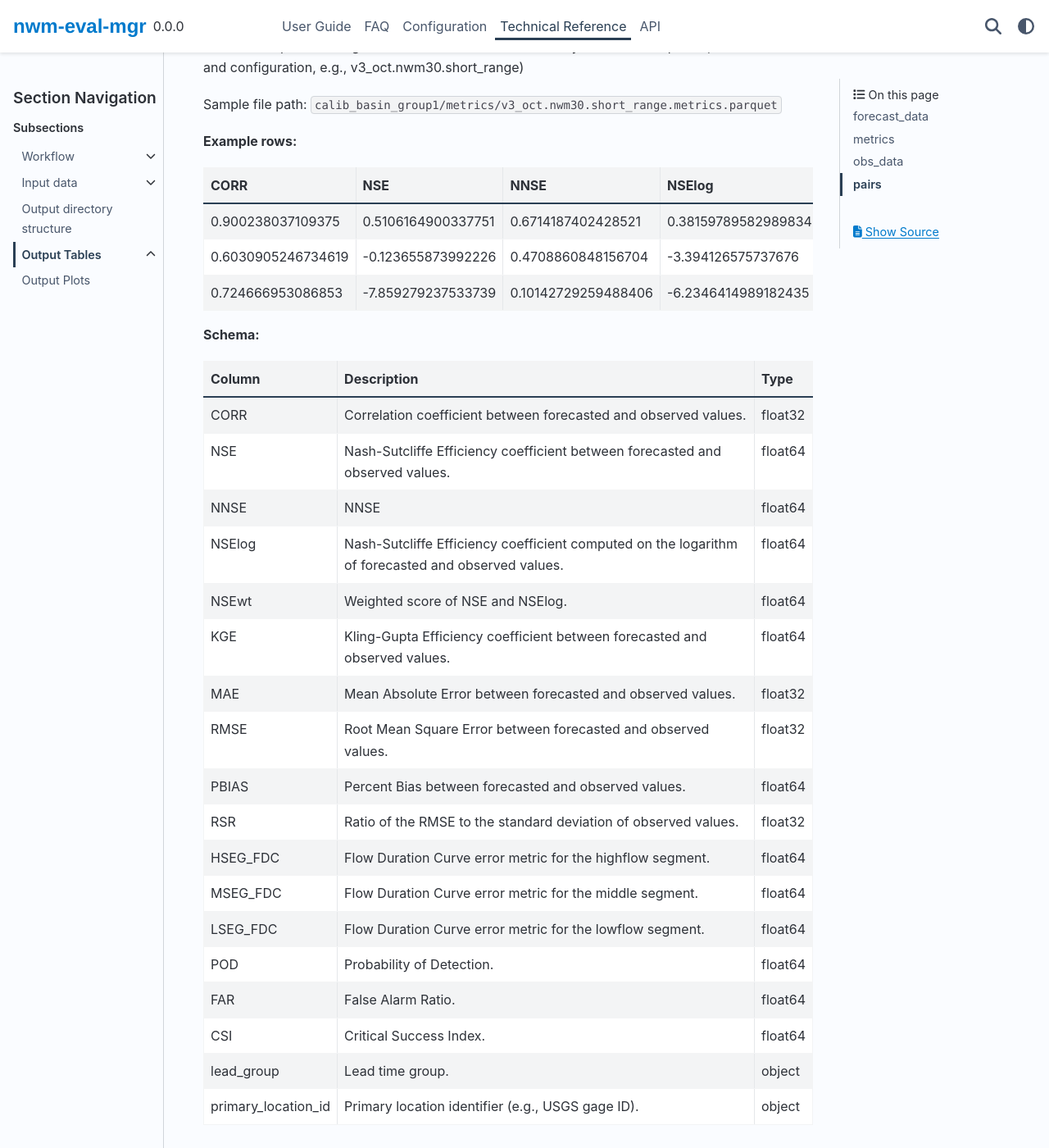
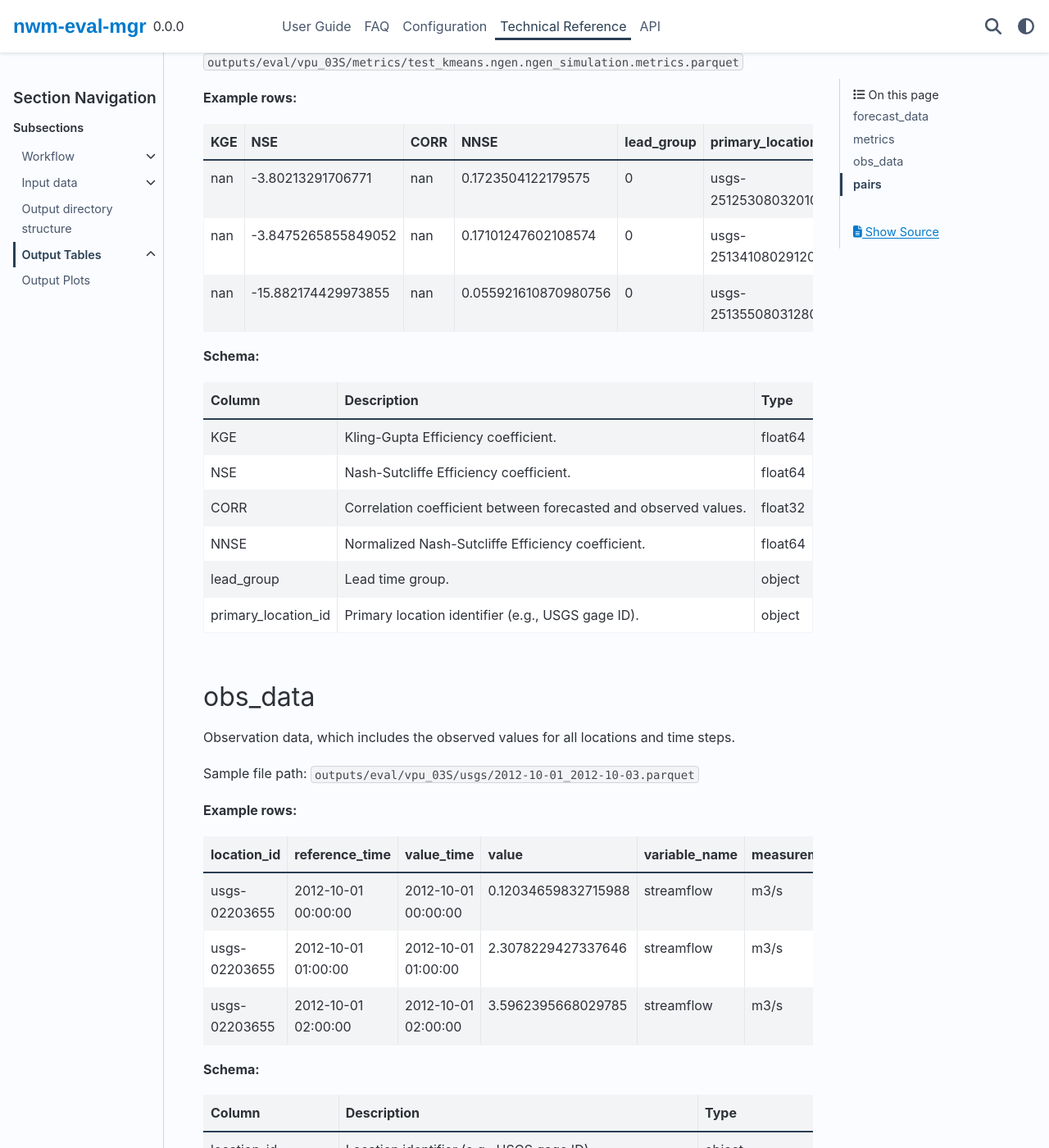
Before and after one commit to NGWPC/nwm-eval-mgr, a Sphinx documentation site: the page built from docs/source/tech_reference/output_data.rst, in a window 1280 px wide and 1400 px high, scrolled down 1292 px. Shown: the whole window at 82% size. Built offline with Sphinx 7.4.7 and the PyData theme 0.15.4, drawn with Linux system fonts in a browser that asks for light colours; some of the changed text lies outside the part shown.

Commit message:
change s3 data source for sample inputs/outputs to nwm-tools-data

```diff
--- a/docs/scripts/data_desc/inputs/gage_crosswalk.csv
+++ b/docs/scripts/data_desc/inputs/gage_crosswalk.csv
@@ -1,4 +1,4 @@
-sample_file_path|nhf/usgs_ngen_crosswalk_conus.parquet
+sample_file_path|inputs/eval/usgs_ngen_crosswalk_conus.parquet
 title|Crosswalk between USGS gages and NextGen catchments for the CONUS domain.
 domain|NWM domain (e.g., CONUS).
 vpu_id|Unique identifier for Virtual Processing Unit (VPU).
--- a/docs/scripts/data_desc/outputs/forecast_data.csv
+++ b/docs/scripts/data_desc/outputs/forecast_data.csv
@@ -1,8 +1,8 @@
-sample_file_path|calib_basin_group1/v3_oct/short_range/20241001T00.parquet
-title|Raw forecast data for a given NWM dataset (here defined by forecast time period, NWM version and configuration, e.g., v3_oct.nwm30.short_range), which includes the forecasted values for all locations and time steps.
+sample_file_path|outputs/eval/vpu_03S/test_kmeans/ngen_simulation/20121001T03-20121001T10.parquet
+title|Forecast/simulation data for a given NWM dataset (e.g., test_kmeans), which includes the forecasted values for all locations and time steps.
 value|Forecasted value for a specific location and time step.
 reference_time|Reference time of the forecast.
-location_id|Location identifier (e.g., NextGen hydrofabric feature ID).
+location_id|Location identifier (e.g., NextGen hydrofabric catchment ID).
 value_time|Time of the forecasted value.
 configuration|NWM configuration of the forecast.
 variable_name|Name of the forecasted variable.
--- a/docs/scripts/data_desc/outputs/obs_data.csv
+++ b/docs/scripts/data_desc/outputs/obs_data.csv
@@ -1,4 +1,4 @@
-sample_file_path|calib_basin_group1/usgs/2024-10-01.parquet
+sample_file_path|outputs/eval/vpu_03S/usgs/2012-10-01_2012-10-03.parquet
 title|Observation data, which includes the observed values for all locations and time steps.
 location_id|Location identifier (e.g., USGS gage ID).
 reference_time|Reference time of the observation.
--- a/docs/source/tech_reference/output_data.rst
+++ b/docs/source/tech_reference/output_data.rst
@@ -6,19 +6,19 @@
 forecast_data
 -------------
 
-Raw forecast data for a given NWM dataset (here defined by forecast time period, NWM version and configuration, e.g., v3_oct.nwm30.short_range), which includes the forecasted values for all locations and time steps.
+Forecast/simulation data for a given NWM dataset (e.g., test_kmeans), which includes the forecasted values for all locations and time steps.
 
-Sample file path: ``calib_basin_group1/v3_oct/short_range/20241001T00.parquet``
+Sample file path: ``outputs/eval/vpu_03S/test_kmeans/ngen_simulation/20121001T03-20121001T10.parquet``
 
 **Example rows:**
 
 .. csv-table::
    :header-rows: 1
 
-   "value", "reference_time", "location_id", "value_time", "configuration", "variable_name", "measurement_unit"
-   "1.8399999141693115", "2024-10-01 00:00:00", "nwm30-8134650", "2024-10-01 01:00:00", "short_range", "streamflow", "m3/s"
-   "0.4099999964237213", "2024-10-01 00:00:00", "nwm30-23963741", "2024-10-01 01:00:00", "short_range", "streamflow", "m3/s"
-   "0.3799999952316284", "2024-10-01 00:00:00", "nwm30-15576309", "2024-10-01 01:00:00", "short_range", "streamflow", "m3/s"
+   "value_time", "location_id", "value", "reference_time", "configuration", "variable_name", "measurement_unit"
+   "2012-10-01 03:00:00", "ngen-1271704100114434", "0.5120489597320557", "2012-10-01 03:00:00", "ngen_simulation", "streamflow", "m3/s"
+   "2012-10-01 04:00:00", "ngen-1271704100114434", "0.765230655670166", "2012-10-01 04:00:00", "ngen_simulation", "streamflow", "m3/s"
+   "2012-10-01 05:00:00", "ngen-1271704100114434", "0.7610368728637695", "2012-10-01 05:00:00", "ngen_simulation", "streamflow", "m3/s"
 
 **Schema:**
 
@@ -64,19 +64,19 @@
 metrics
 -------
 
-Metrics computed for a given NWM dataset (here defined by forecast time period, NWM version and configuration, e.g., v3_oct.nwm30.short_range)
+Metrics computed for a given NWM dataset (e.g., test_kmeans)
 
-Sample file path: ``calib_basin_group1/metrics/v3_oct.nwm30.short_range.metrics.parquet``
+Sample file path: ``outputs/eval/vpu_03S/metrics/test_kmeans.ngen.ngen_simulation.metrics.parquet``
 
 **Example rows:**
 
 .. csv-table::
    :header-rows: 1
 
-   "CORR", "NSE", "NNSE", "NSElog", "NSEwt", "KGE", "MAE", "RMSE", "PBIAS", "RSR", "HSEG_FDC", "MSEG_FDC", "LSEG_FDC", "POD", "FAR", "CSI", "lead_group", "primary_location_id"
-   "0.900238037109375", "0.5106164900337751", "0.6714187402428521", "0.38159789582989834", "0.4461071929318367", "0.8427430901779777", "0.02477925270795822", "0.030133018270134926", "11.738386005163193", "0.6995594501495361", "6.77579939365387", "-18.028101325035095", "-11.541274189949036", "1.0", "0.7238095238095238", "0.2761904761904762", "1", "usgs-01362370"
-   "0.6030905246734619", "-0.123655873992226", "0.4708860848156704", "-3.394126575737676", "-1.758891224864951", "0.504481708747024", "0.12183412909507751", "0.1523588001728058", "-3.8535218685865402", "1.0600262880325317", "7.445662468671799", "49.104440212249756", "-13125.10986328125", "0.7647058823529411", "0.7094972067039106", "0.26666666666666666", "1", "usgs-01365000"
-   "0.724666953086853", "-7.859279237533739", "0.10142729259488406", "-6.2346414989182435", "-7.046960368225991", "0.3260914924230085", "0.018314972519874573", "0.019198978319764137", "54.1209876537323", "2.976454257965088", "42.32468605041504", "3.482237085700035", "100.0", "1.0", "0.9052969502407705", "0.09470304975922954", "1", "usgs-01390450"
+   "KGE", "NSE", "CORR", "NNSE", "lead_group", "primary_location_id"
+   "nan", "-3.80213291706771", "nan", "0.1723504122179575", "0", "usgs-251253080320100"
+   "nan", "-3.8475265855849052", "nan", "0.17101247602108574", "0", "usgs-251341080291200"
+   "nan", "-15.882174429973855", "nan", "0.055921610870980756", "0", "usgs-251355080312800"
 
 **Schema:**
 
@@ -86,68 +86,20 @@
    * - Column
      - Description
      - Type
+   * - KGE
+     - Kling-Gupta Efficiency coefficient.
+     - float64
+
+   * - NSE
+     - Nash-Sutcliffe Efficiency coefficient.
+     - float64
+
    * - CORR
      - Correlation coefficient between forecasted and observed values.
      - float32
 
-   * - NSE
-     - Nash-Sutcliffe Efficiency coefficient between forecasted and observed values.
-     - float64
-
    * - NNSE
-     - NNSE
-     - float64
-
-   * - NSElog
-     - Nash-Sutcliffe Efficiency coefficient computed on the logarithm of forecasted and observed values.
-     - float64
-
-   * - NSEwt
-     - Weighted score of NSE and NSElog.
-     - float64
-
-   * - KGE
-     - Kling-Gupta Efficiency coefficient between forecasted and observed values.
-     - float64
-
-   * - MAE
-     - Mean Absolute Error between forecasted and observed values.
-     - float32
-
-   * - RMSE
-     - Root Mean Square Error between forecasted and observed values.
-     - float32
-
-   * - PBIAS
-     - Percent Bias between forecasted and observed values.
-     - float64
-
-   * - RSR
-     - Ratio of the RMSE to the standard deviation of observed values.
-     - float32
-
-   * - HSEG_FDC
-     - Flow Duration Curve error metric for the highflow segment.
-     - float64
-
-   * - MSEG_FDC
-     - Flow Duration Curve error metric for the middle segment.
-     - float64
-
-   * - LSEG_FDC
-     - Flow Duration Curve error metric for the lowflow segment.
-     - float64
-
-   * - POD
-     - Probability of Detection.
-     - float64
-
-   * - FAR
-     - False Alarm Ratio.
-     - float64
-
-   * - CSI
-     - Critical Success Index.
+     - Normalized Nash-Sutcliffe Efficiency coefficient.
      - float64
 
    * - lead_group
@@ -168,7 +120,7 @@
 
 Observation data, which includes the observed values for all locations and time steps.
 
-Sample file path: ``calib_basin_group1/usgs/2024-10-01.parquet``
+Sample file path: ``outputs/eval/vpu_03S/usgs/2012-10-01_2012-10-03.parquet``
 
 **Example rows:**
 
@@ -176,9 +128,9 @@
    :header-rows: 1
 
    "location_id", "reference_time", "value_time", "value", "variable_name", "measurement_unit", "configuration"
-   "usgs-01048000", "2024-10-01 00:00:00", "2024-10-01 00:00:00", "6.994260787963867", "streamflow", "m3/s", "usgs_gage_data"
-   "usgs-01048000", "2024-10-01 01:00:00", "2024-10-01 01:00:00", "6.880993843078613", "streamflow", "m3/s", "usgs_gage_data"
-   "usgs-01048000", "2024-10-01 02:00:00", "2024-10-01 02:00:00", "6.880993843078613", "streamflow", "m3/s", "usgs_gage_data"
+   "usgs-02203655", "2012-10-01 00:00:00", "2012-10-01 00:00:00", "0.12034659832715988", "streamflow", "m3/s", "usgs_gage_data"
+   "usgs-02203655", "2012-10-01 01:00:00", "2012-10-01 01:00:00", "2.3078229427337646", "streamflow", "m3/s", "usgs_gage_data"
+   "usgs-02203655", "2012-10-01 02:00:00", "2012-10-01 02:00:00", "3.5962395668029785", "streamflow", "m3/s", "usgs_gage_data"
 
 **Schema:**
 
@@ -224,9 +176,9 @@
 pairs
 -----
 
-Paired data for the short-range forecast (v3_oct.nwm30.short_range) in the calib_basin_group1 dataset, which includes the forecasted and observed values for each location and time step.
+Paired data of the simulated and observed values for each location and time step.
 
-Sample file path: ``calib_basin_group1/joined/v3_oct.nwm30.short_range.joined.parquet``
+Sample file path: ``outputs/eval/vpu_03S/joined/test_kmeans.ngen.ngen_simulation.joined.group0.parquet``
 
 **Example rows:**
 
@@ -234,9 +186,9 @@
    :header-rows: 1
 
    "primary_location_id", "primary_value", "secondary_location_id", "secondary_value", "value_time", "configuration", "measurement_unit", "variable_name", "reference_time", "lead_time"
-   "usgs-02408540", "1.9765158891677856", "nwm30-22274612", "2.240000009536743", "2024-10-12 03:00:00", "short_range", "m3/s", "streamflow", "2024-10-11 22:00:00", "5.0"
-   "usgs-02408540", "1.9765158891677856", "nwm30-22274612", "2.190000057220459", "2024-10-12 03:00:00", "short_range", "m3/s", "streamflow", "2024-10-11 14:00:00", "13.0"
-   "usgs-02408540", "1.9765158891677856", "nwm30-22274612", "2.190000057220459", "2024-10-12 03:00:00", "short_range", "m3/s", "streamflow", "2024-10-11 10:00:00", "17.0"
+   "usgs-02203655", "4.502378463745117", "ngen-1271697451481705", "5.666410446166992", "2012-10-01 03:00:00", "ngen_simulation", "m3/s", "streamflow", "2012-10-01 03:00:00", "0.0"
+   "usgs-02203655", "3.7661404609680176", "ngen-1271697451481705", "6.261104583740234", "2012-10-01 04:00:00", "ngen_simulation", "m3/s", "streamflow", "2012-10-01 04:00:00", "0.0"
+   "usgs-02203655", "3.086536169052124", "ngen-1271697451481705", "12.011900901794434", "2012-10-01 05:00:00", "ngen_simulation", "m3/s", "streamflow", "2012-10-01 05:00:00", "0.0"
 
 **Schema:**
 
@@ -251,39 +203,39 @@
      - object
 
    * - primary_value
-     - Forecasted value for the primary location.
+     - Observed value for the primary location.
      - float32
 
    * - secondary_location_id
-     - Secondary location identifier (e.g., USGS gage ID).
+     - Secondary location identifier (e.g., ngen catchment ID).
      - object
 
    * - secondary_value
-     - Observed value for the secondary location.
+     - Simulatedvalue for the secondary location.
      - float32
 
    * - value_time
-     - Time of the forecasted and observed values.
+     - Time of the simulated and observed values.
      - datetime64[us]
 
    * - configuration
-     - NWM configuration of the forecast.
+     - NWM configuration of the simulation.
      - object
 
    * - measurement_unit
-     - Unit of the forecasted and observed values.
+     - Unit of the simulated and observed values.
      - object
 
    * - variable_name
-     - Name of the forecasted variable.
+     - Name of the simulated variable.
      - object
 
    * - reference_time
-     - Reference time of the forecast.
+     - Reference time of the simulation (same as value_time).
      - datetime64[us]
 
    * - lead_time
-     - Lead time of the forecast.
+     - Lead time of the simulation (0).
      - float64
 
 
--- a/pyproject.toml
+++ b/pyproject.toml
@@ -12,7 +12,7 @@
 ]
 
 [project.optional-dependencies]
-dev = ["pytest~=8.4.1", "ruff~=0.12.10", "python-dotenv~=1.2.1", "boto3"]
+dev = ["pytest~=8.4.1", "ruff~=0.12.10", "python-dotenv~=1.2.1", "boto3==1.43.75"]
 docs = ["sphinx", "numpydoc", "sphinx_rtd_theme", "sphinx_design", "pydata-sphinx-theme", "sphinx-autodoc-typehints", "myst-parser"]
 
 [tool.setuptools]
```
Also changed, not shown: other parts of docs/source/tech_reference/output_data.rst (+9 -9 lines), docs/scripts/data_desc/outputs/metrics.csv (+5 -16 lines), docs/scripts/data_desc/outputs/pairs.csv (+11 -11 lines), docs/scripts/data_schemas.py (+24 -19 lines), docs/source/tech_reference/input_data.rst (+4 -4 lines).
